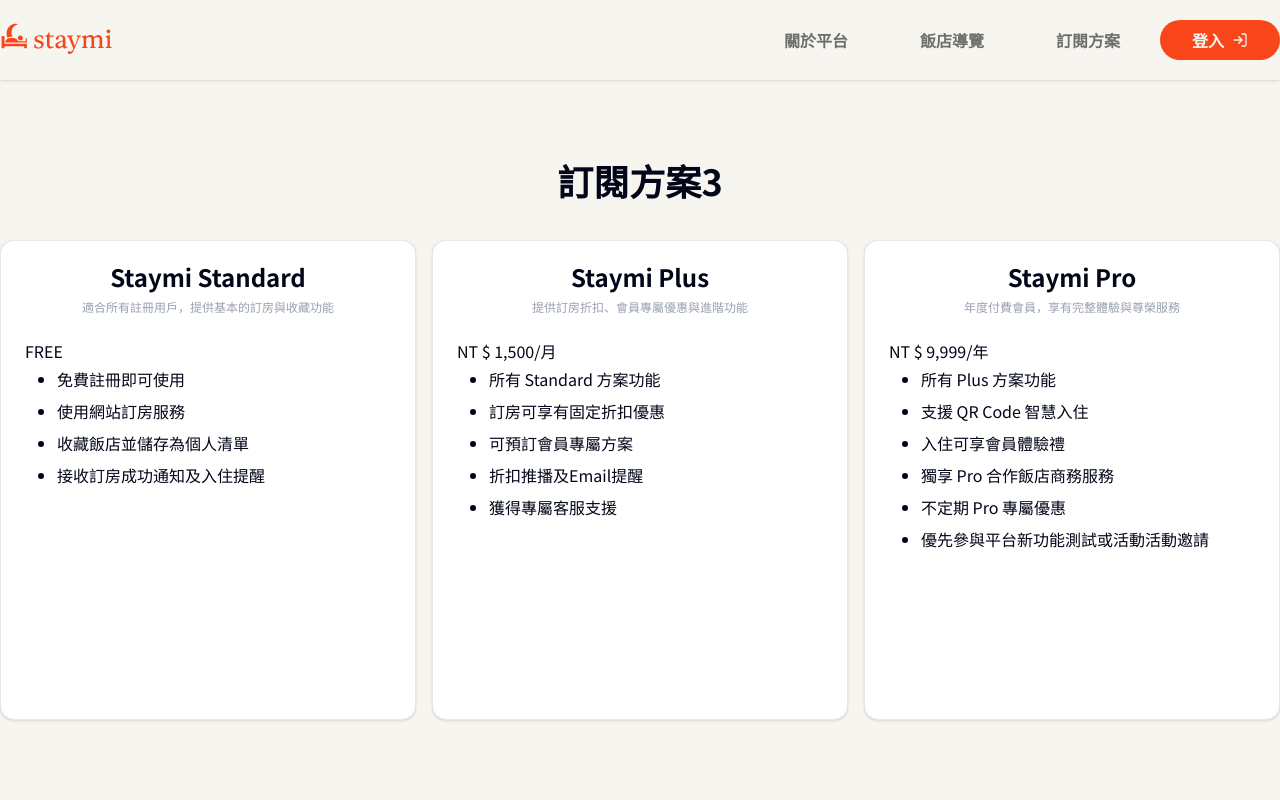
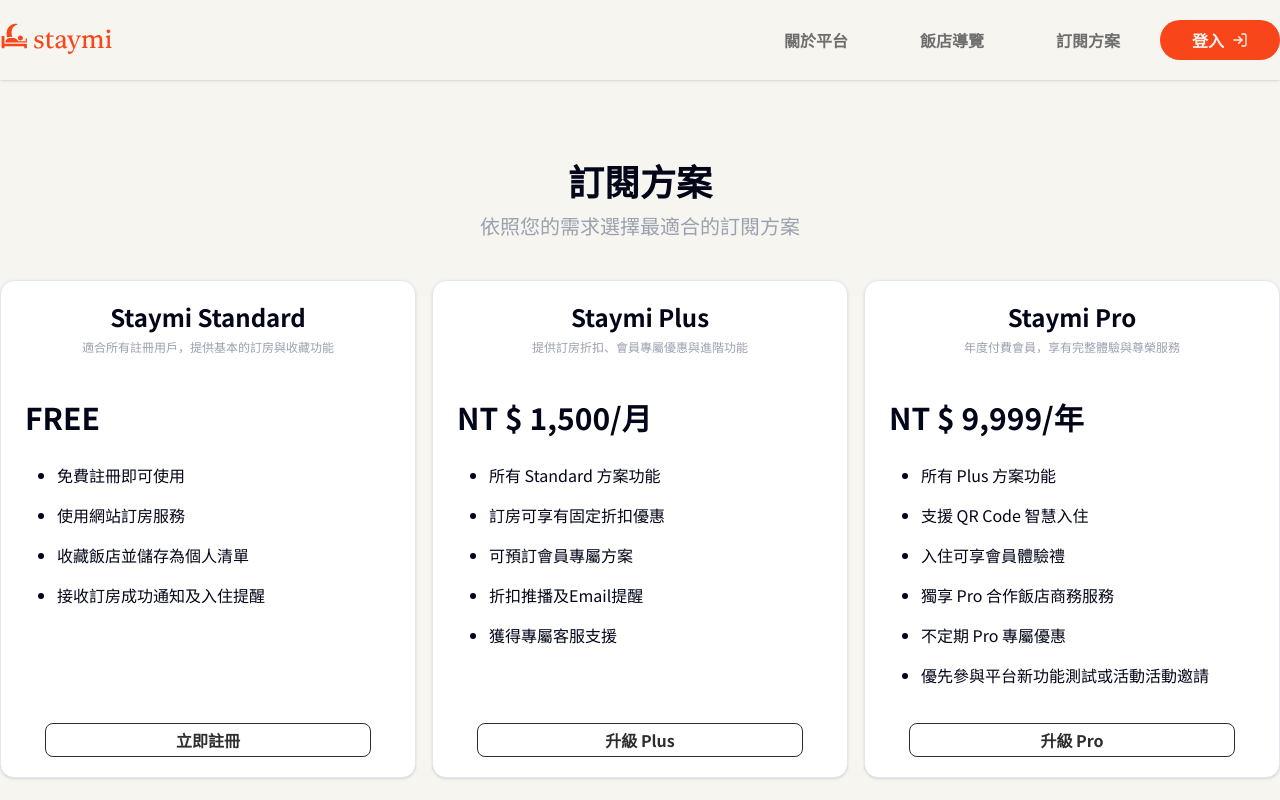
Before and after one commit to MisTPEBUS/stay-mi-next-app, a Next.js app: page /subscription in a window 1280 px wide. Shown: the top 800 px of the page. Built offline with nearby package versions, Linux system fonts and the light colour scheme.

Commit message:
style: css調整

```diff
--- /dev/null
+++ b/src/app/(main)/subscription/layout.tsx
@@ -0,0 +1,11 @@
+import { generateMetadata } from "@/utils/seo";
+
+export const metadata = generateMetadata({
+  title: "訂閱方案",
+  description: "訂閱方案",
+  url: "https://staymi.vercel.app/subscription",
+});
+
+export default function SubscriptionLayout({ children }: { children: React.ReactNode }) {
+  return children;
+}
--- a/src/app/(main)/subscription/page.tsx
+++ b/src/app/(main)/subscription/page.tsx
@@ -1,15 +1,10 @@
+"use client";
+
 import React from "react";
 
-import { Card, CardHeader, CardTitle, CardDescription, CardContent } from "@/components/ui/card";
-import { generateMetadata } from "@/utils/seo";
+import { Card, CardHeader, CardTitle, CardDescription, CardContent, CardFooter } from "@/components/ui/card";
 
-import { title, subscriptionItems } from "./subscriptionData";
-
-export const metadata = generateMetadata({
-  title: "Subscription",
-  description: "訂閱方案",
-  url: "https://staymi.vercel.app/subscription",
-});
+import { title, description, subscriptionItems } from "./subscriptionData";
 
 const typeLabel: Record<string, string> = {
   monthly: "月",
@@ -19,9 +14,9 @@ const typeLabel: Record<string, string> = {
 const Subscription = () => {
   return (
     <div className="container mx-auto flex flex-col gap-5 px-3 py-10 md:gap-10 md:px-0 md:py-20">
-      <div className="text-center text-xl font-bold md:text-4xl">
-        {title}
-        {subscriptionItems.length}
+      <div>
+        <div className="mb-3 text-center text-xl font-bold md:text-4xl">{title}</div>
+        <div className="text-md text-center text-gray-400 md:text-xl">{description}</div>
       </div>
       <div className="mx-auto grid h-120 w-2/3 grid-cols-1 gap-4 md:w-full md:grid-cols-3">
         {subscriptionItems.map((item, index) => (
@@ -30,8 +25,8 @@ const Subscription = () => {
               <CardTitle className="text-center text-2xl font-bold">{item.title}</CardTitle>
               <CardDescription className="p-0 text-center text-xs text-gray-400">{item.description}</CardDescription>
             </CardHeader>
-            <CardContent className="px-1">
-              <div className="px-0·py-5·text-3xl·font-bold">
+            <CardContent className="mb-1 px-1">
+              <div className="px-0 py-5 text-3xl font-bold">
                 {Number(item.price) === 0
                   ? "FREE"
                   : "NT $ " +
@@ -41,13 +36,41 @@ const Subscription = () => {
               <div>
                 <ul className="list-disc px-8">
                   {item.note.map((n, i) => (
-                    <li className="py-1" key={i}>
+                    <li className="py-2" key={i}>
                       {n}
                     </li>
                   ))}
                 </ul>
               </div>
             </CardContent>
+            <CardFooter className="mt-auto flex justify-center">
+              <button
+                type="button"
+                className="w-full rounded-md border border-black bg-transparent px-4 py-1 text-center font-bold text-black hover:bg-black hover:text-white"
+                onClick={async () => {
+                  if (item.link) {
+                    window.open(item.link, "_blank", "noopener,noreferrer");
+                  } else {
+                    try {
+                      const res = await fetch("/api/subscribe", {
+                        method: "POST",
+                        headers: { "Content-Type": "application/json" },
+                        body: JSON.stringify({ plan: item.title }),
+                      });
+                      if (res.ok) {
+                        alert("訂閱成功");
+                      } else {
+                        alert("訂閱失敗");
+                      }
+                    } catch (e) {
+                      console.log("Error", e);
+                    }
+                  }
+                }}
+              >
+                {item.buttonText}
+              </button>
+            </CardFooter>
           </Card>
         ))}
       </div>
--- a/src/app/(main)/subscription/subscriptionData.ts
+++ b/src/app/(main)/subscription/subscriptionData.ts
@@ -4,9 +4,12 @@ type subscriptionData = {
   price: string;
   type: "monthly" | "yearly" | null;
   note: string[];
+  buttonText?: string;
+  link?: string;
 };
 
 export const title: string = "訂閱方案";
+export const description: string = "依照您的需求選擇最適合的訂閱方案";
 
 export const subscriptionItems: subscriptionData[] = [
   {
@@ -15,6 +18,8 @@ export const subscriptionItems: subscriptionData[] = [
     price: "0",
     type: null,
     note: ["免費註冊即可使用", "使用網站訂房服務", "收藏飯店並儲存為個人清單", "接收訂房成功通知及入住提醒"],
+    buttonText: "立即註冊",
+    link: "/signUp",
   },
   {
     title: "Staymi Plus",
@@ -28,6 +33,7 @@ export const subscriptionItems: subscriptionData[] = [
       "折扣推播及Email提醒",
       "獲得專屬客服支援",
     ],
+    buttonText: "升級 Plus",
   },
   {
     title: "Staymi Pro",
@@ -42,5 +48,6 @@ export const subscriptionItems: subscriptionData[] = [
       "不定期 Pro 專屬優惠",
       "優先參與平台新功能測試或活動活動邀請",
     ],
+    buttonText: "升級 Pro",
   },
 ];
```
